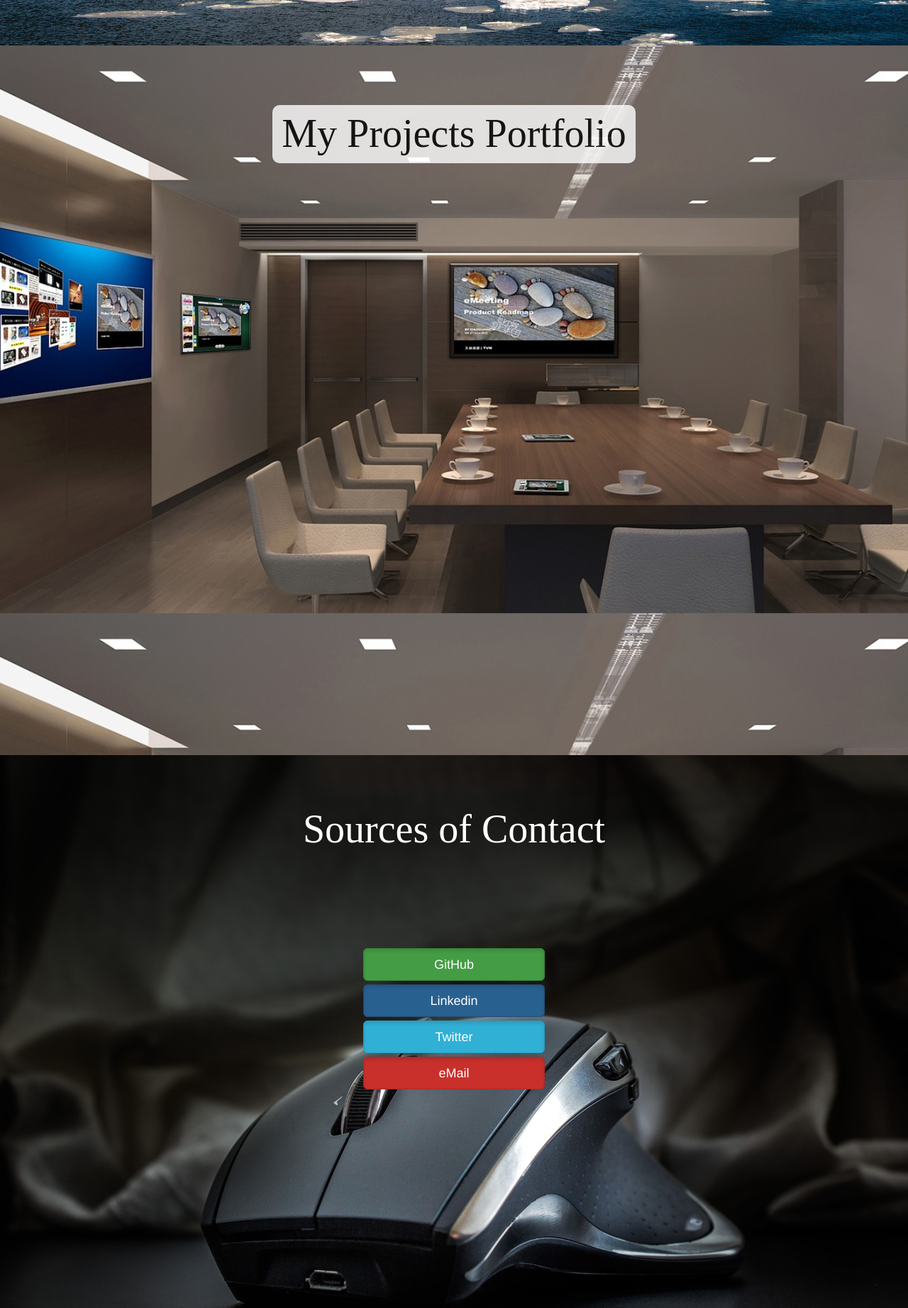
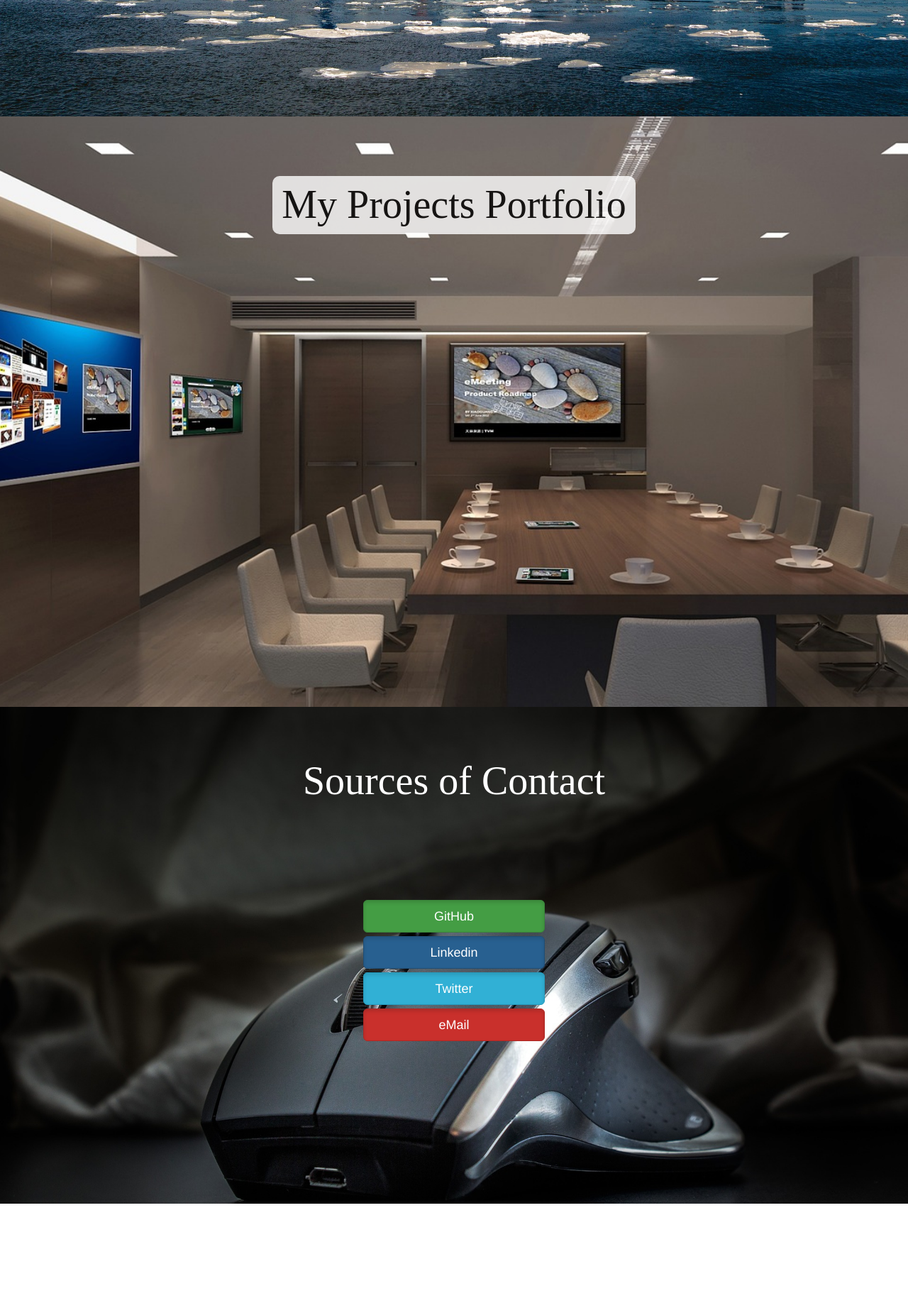
Before and after one commit to HaroonGhawsi/MyPortfolio, a plain HTML site: page index.html in a window 1280 px wide. Shown: the part 1236-3079 px from the top of the page at 71% size. After the commit the page ends 2932 px from the top, so only its background shows below. Drawn offline with nearby package versions, Linux system fonts and the light colour scheme.

Commit message:
Minor changes in the layout done

```diff
--- a/Styles/main.css
+++ b/Styles/main.css
@@ -22,7 +22,7 @@
     -webkit-background-size: cover;
     background-size: cover;
     width: 100%;
-    height: 600px;
+    height: 700px;
 	padding: 5%;
 
 }
@@ -35,7 +35,7 @@
     -webkit-background-size: cover;
     background-size: cover;
     width: 100%;
-    height: 1000px;
+    height: 700px;
 	padding-top: 5%;
 	padding-left: 30%;
 	padding-right: 30%;
@@ -50,7 +50,7 @@
     -webkit-background-size: cover;
     background-size: cover;
     width: 100%;
-    height: 1000px;
+    height: 700px;
 
 }
 nav {
```
